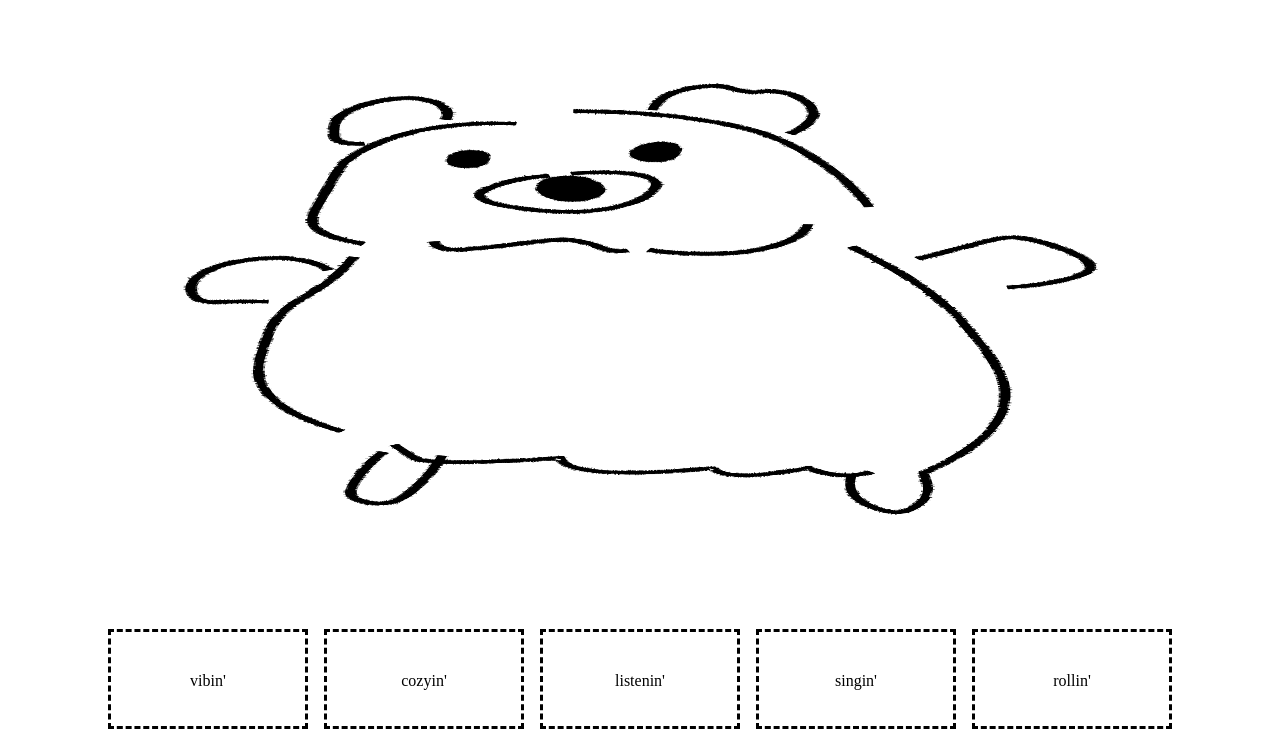
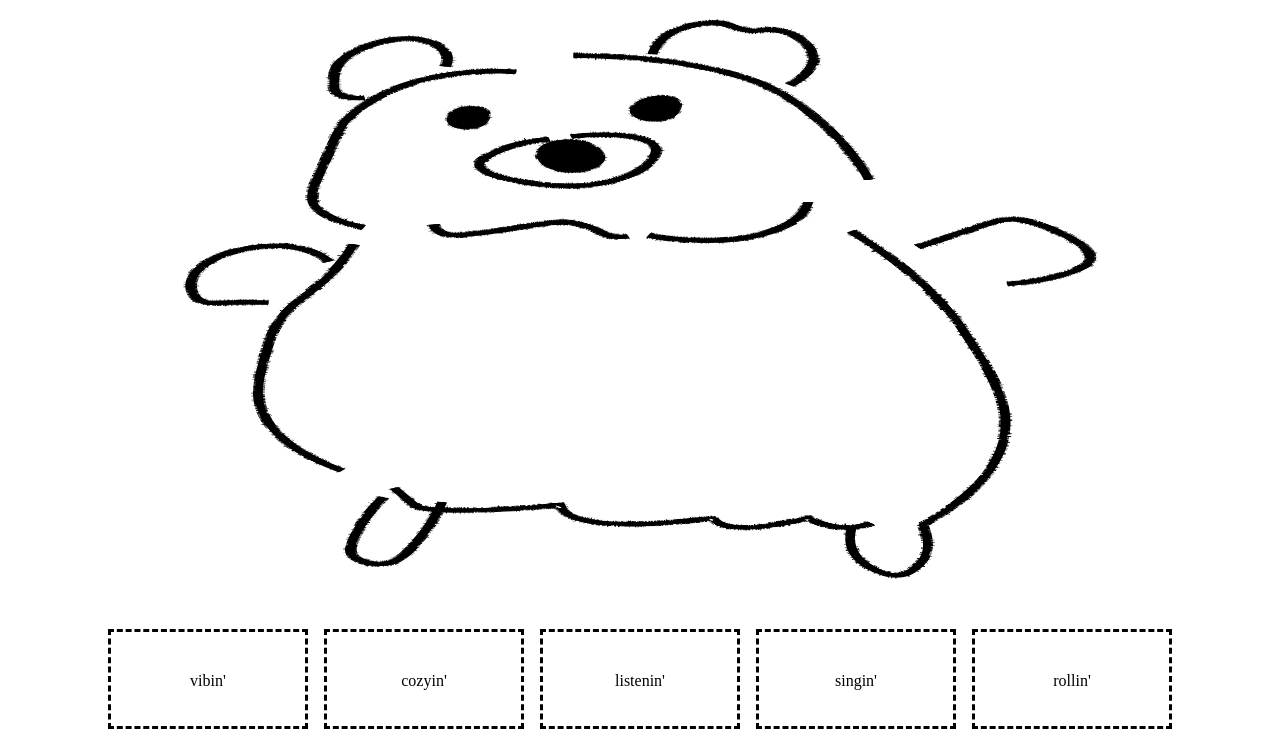
Before and after one commit to ibrouwer-exe/exercise-3, a plain HTML site: page index.html in a window 1280 px wide. Shown: the part 61-800 px from the top of the page. Drawn offline with nearby package versions, Linux system fonts and the light colour scheme; a web font is replaced by a local one.

Commit message:
removed padding and class

```diff
--- a/css/style.css
+++ b/css/style.css
@@ -30,9 +30,7 @@ img {
     justify-content: center;
     padding-bottom: 5vh;
 }
-.bear img {
-    padding: 5%;
-}
+
 .button {
     background-color: white;
     min-width: 200px;
```
